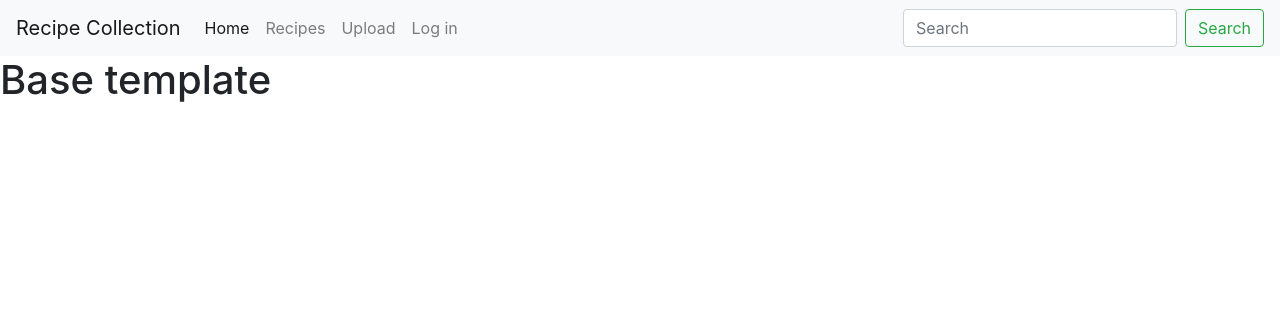
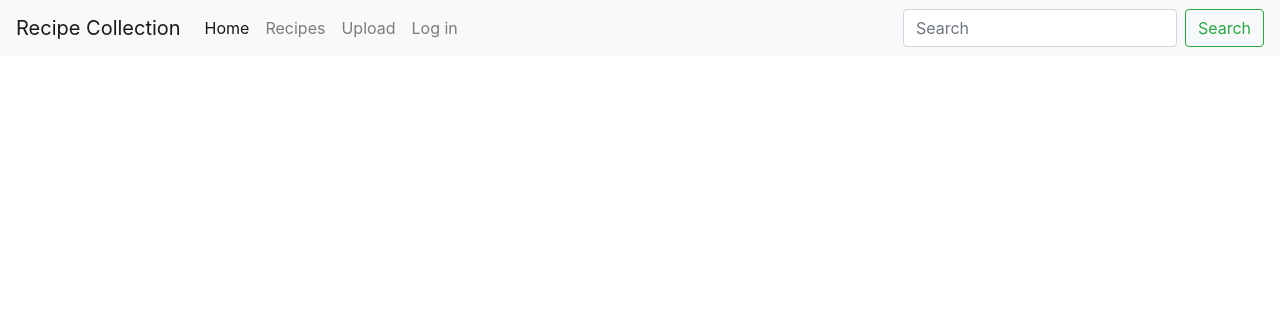
Before and after one commit to laura-ash/recipe-collection, a Flask app: page / in a window 1280 px wide. Shown: the top 316 px of the page. Run offline with Flask 2, Linux system fonts and the light colour scheme; data that the repository does not hold is empty; some libraries are stand-ins or nearby versions.

Commit message:
Removed test h1 from base

```diff
--- a/templates/layout/base.html
+++ b/templates/layout/base.html
@@ -9,7 +9,6 @@
       {% include 'components/navbar.html' %}
     </header>
 
-    <h1> Base template </h1>
     {% block content %}
     {% endblock %}
 
```
